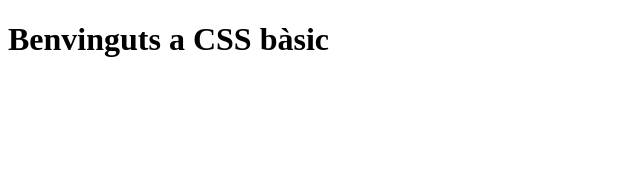
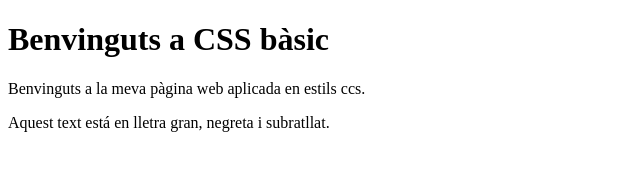
Before and after one commit to styven0004/DAM1M04-Exercici001, a plain HTML site: page index.html in a window 1280 px wide. Shown: the whole page, without its empty margins (0-640 px from the left). Drawn offline with Linux system fonts and the light colour scheme.

Commit message:
Nous paràgrafs
Ara li vaig ficar molts paràgrafs. Un amb una classe assignada i l'altra amb múltiples classes.

```diff
--- a/index.html
+++ b/index.html
@@ -7,6 +7,8 @@
     <body>
         <div class="seccio">
           <h1 id="titol">Benvinguts a CSS bàsic</h1>
+          <p class="text-important">Benvinguts a la meva pàgina web aplicada en estils ccs.</p>
+          <p class="gran, negreta, subratllat">Aquest text está en lletra gran, negreta i subratllat.</p>
         </div>
     </body>
 </html>
```
